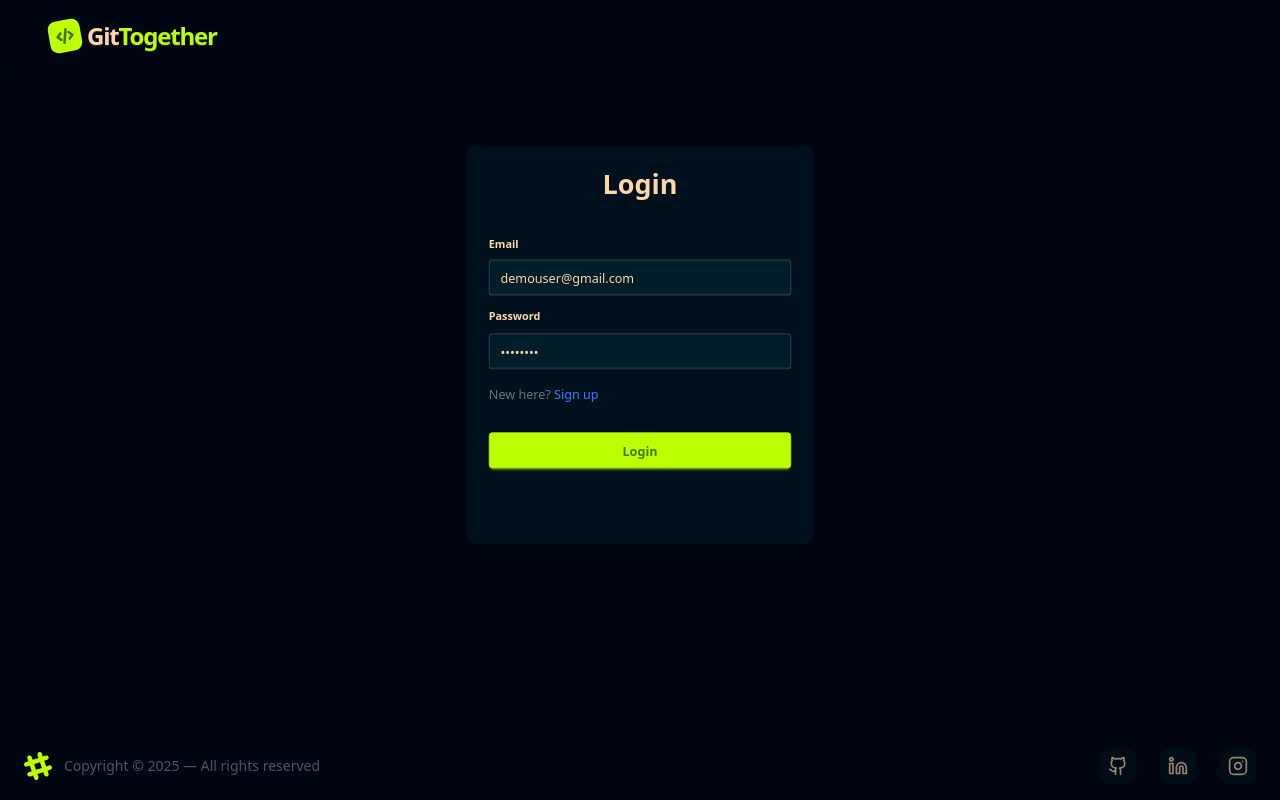
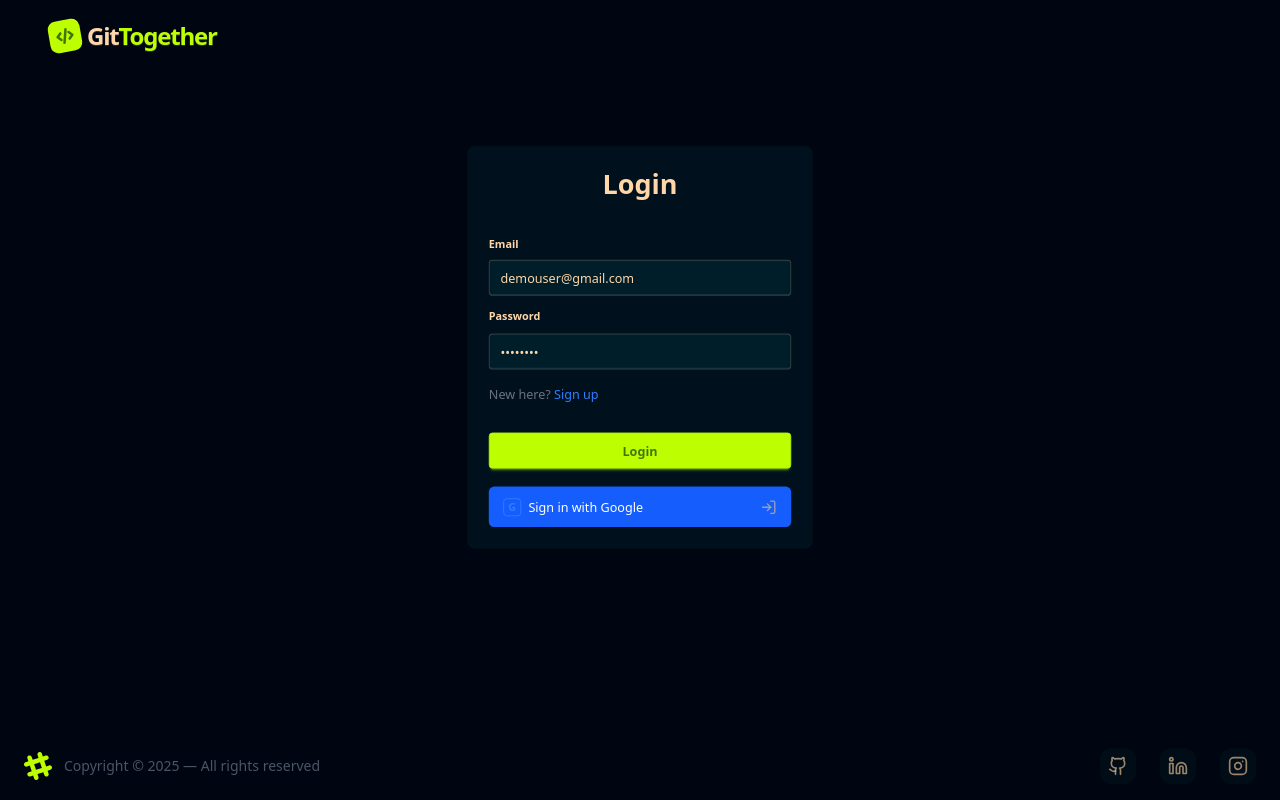
Before and after one commit to soorya2020/GitTogether, a React (Vite) app: page /login in a window 1280 px wide. Built offline with nearby package versions, Linux system fonts and the light colour scheme; no server answers.

Commit message:
login erro solved and caht issue also solved

```diff
--- a/src/components/Chat/Chat.jsx
+++ b/src/components/Chat/Chat.jsx
@@ -54,16 +54,16 @@ const Chat = () => {
     loadChatData();
   }, [loadChatData]);
 
-  // Socket Lifecycle - Cleaned up
+
   useEffect(() => {
     if (!userId || !toUserId) return;
 
     socketRef.current = createSocketConnection();
     const socket = socketRef.current;
 
-    socket.emit("joinChat", { userId, toUserId });
+    socket.emit("joinChat", { userId, toUserId });//creates the room when chat is open
 
-    socket.on("messageSentAck", ({ _id, status, text }) => {
+    socket.on("messageSentAck", ({ _id, status, text }) => { //listen to messagesent acknowledge
       setMessages((prev) =>
         prev.map((msg) =>
           msg.status === "sent" && msg.text === text
@@ -73,7 +73,7 @@ const Chat = () => {
       );
     });
 
-    socket.on("messageReceived", (msg) => {
+    socket.on("messageReceived", (msg) => { //listen to incoming message
       if (msg.senderId !== userId) {
         setMessages((prev) => [...prev, { ...msg, status: "received" }]);
         socket.emit("markAsSeen", {
@@ -186,5 +186,5 @@ const Chat = () => {
     </div>
   );
 };
-
+//:TODO - need to add typing... when user start typing
 export default Chat;
--- a/src/components/Login.jsx
+++ b/src/components/Login.jsx
@@ -5,7 +5,7 @@ import { addUser } from "../store/userSlice";
 import { Link, useNavigate } from "react-router";
 import GoogleButton from "./GoogleButton";
 import { API } from "../utils/axios";
-
+import { LogIn } from "lucide-react"; // Standard Lucide icon
 import { GoogleLogin, useGoogleLogin } from "@react-oauth/google";
 
 const Login = () => {
@@ -19,15 +19,15 @@ const Login = () => {
   const navigate = useNavigate();
   const user = useSelector((store) => store.userReducer.user);
 
-
   const googleButtonRef = useRef(null);
 
   useEffect(() => {
-    //cannot access login if user already exist
+    // If user exists and has an ID, they are logged in.
+    // Send them away from the Login page.
     if (user) {
       navigate("/feeds");
     }
-  }, []);
+  }, [user, navigate]);
 
   const handleAuth = async () => {
     try {
@@ -154,18 +154,29 @@ const Login = () => {
           </p>
 
           <div className="mt-6">
-            <button className="btn btn-primary btn-block" onClick={handleAuth}>
+            <button
+              className="btn btn-primary btn-block    "
+              onClick={handleAuth}
+            >
               {isLogin ? "Login" : "Sign Up"}
             </button>
 
-            <div>
-              {/* Hidden Google Login button */}
-              <div className="mt-5 ">
+            <div className="relative mt-5">
+              {/* 1. Your Custom Button (The one users see) */}
+              <button className="w-full py-3 px-4 bg-blue-600 text-white rounded-md flex items-center justify-center gap-2">
+                <span className="flex items-center justify-center w-5 h-5 font-bold text-blue-500 border border-blue-500 rounded-sm text-xs">
+                  G
+                </span>
+                {isLogin ? "Sign in with Google" : "Sign up with Google"}
+                <LogIn size={18} className="ml-auto text-gray-400" />
+              </button>
+
+              {/* 2. The Real Google Button (Hidden but clickable) */}
+              <div className="absolute top-0 left-0 w-full h-full opacity-0 overflow-hidden cursor-pointer">
                 <GoogleLogin
                   theme="outline"
-                  width={"100%"}
+                  width="400px" // Set this wide enough to cover your custom button
                   text={isLogin ? "signin_with" : "signup_with"}
-                  logo_alignment="center"
                   onSuccess={handleGoogleLogin}
                   onError={() => console.log("Google login failed")}
                 />
--- a/src/components/NavBar.jsx
+++ b/src/components/NavBar.jsx
@@ -17,13 +17,18 @@ function NavBar() {
 
   const handleLogOut = async () => {
     try {
-      const response = await API.post("/logout");
-      alert(response.data.message);
-      navigate("/login");
+      await API.post("/logout");
+
       dispatch(removeUser());
       dispatch(clearFeeds());
       dispatch(clearRequests());
       dispatch(clearConnections());
+
+      localStorage.clear();
+
+      navigate("/login", { replace: true });
+
+      alert("Logged out successfully");
     } catch (error) {
       console.error(error);
     }
@@ -31,7 +36,6 @@ function NavBar() {
 
   return (
     <div className="navbar bg-base-300 shadow-sm px-4 md:px-8 justify-between pt-4">
-
       {/* LEFT: Logo */}
       <div className="flex-none">
         <Link to="/" className="btn btn-ghost text-lg md:text-xl">
```
Also changed, not shown: src/components/Subscription/index.jsx (+3 -1 lines).
